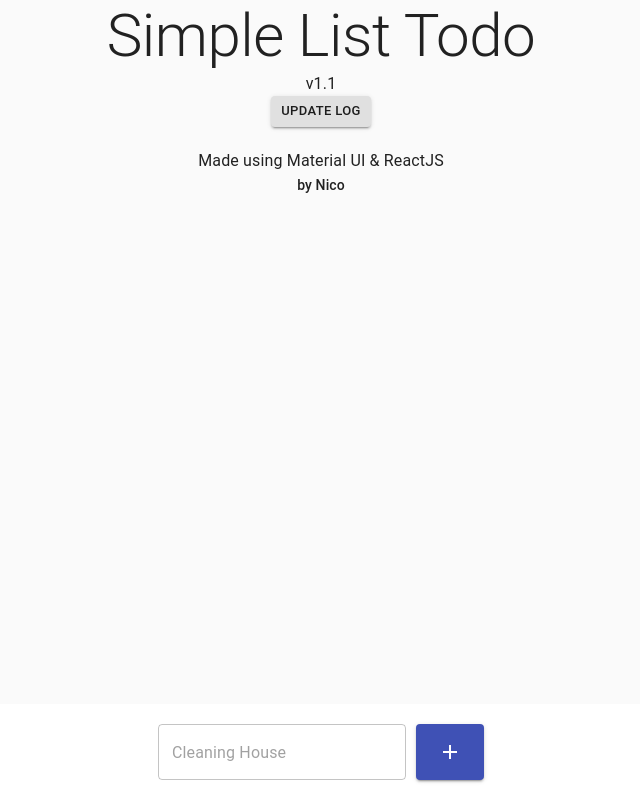
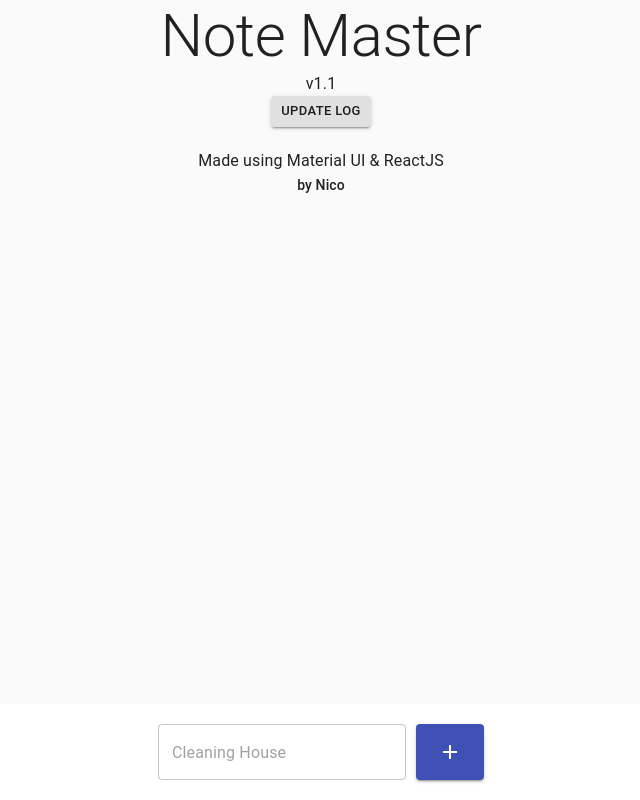
Before and after one commit to nicodwik/note-master, a React (Create React App) app: page / in a window 1280 px wide. Shown: the whole page, without its empty margins (319-959 px from the left). Built offline with nearby package versions, Linux system fonts and the light colour scheme.

Commit message:
changed name

```diff
--- a/src/App.js
+++ b/src/App.js
@@ -27,7 +27,7 @@ const App = () => {
       <Container maxWidth='sm'>
         <div className='App'>
           <Typography variant='h2'>
-            Simple List Todo
+            Note Master
           </Typography>
           <Typography variant='body1'>v1.1</Typography>
           <DraggableDialog/>
```
